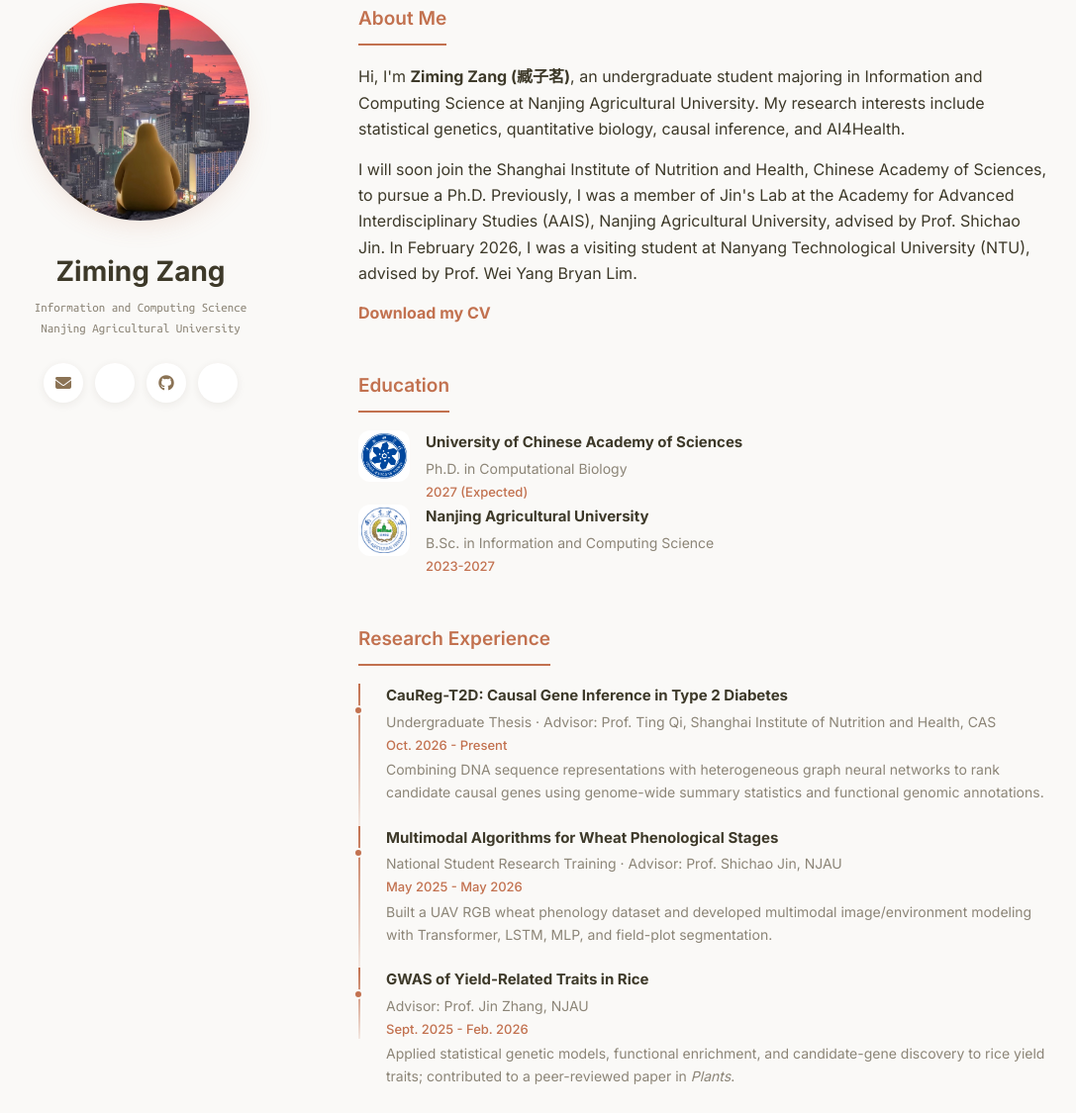
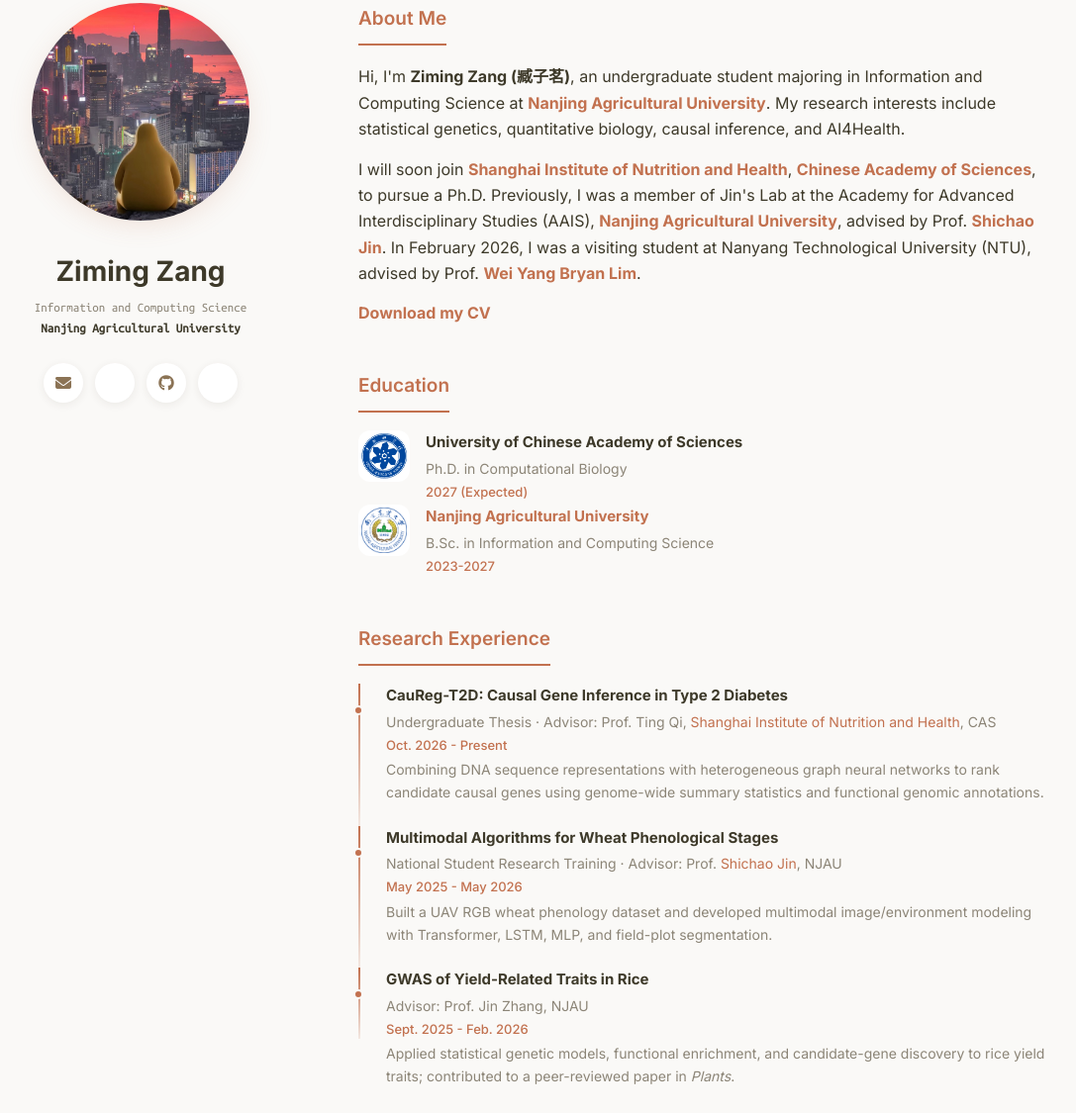
Before and after one commit to Evruc-zang/Evruc-zang.github.io, a plain HTML site: page index.html in a window 1280 px wide. Shown: the part 117-1242 px from the top of the page at 99% size, without its empty margins (98-1185 px from the left). Drawn offline with Linux system fonts and the light colour scheme; some icons are missing.

Commit message:
Link and emphasize profile references
Co-authored-by: Copilot <223556219+Copilot@users.noreply.github.com>

```diff
--- a/index.html
+++ b/index.html
@@ -41,7 +41,7 @@
         </div>
 
         <h1 class="site-name">Ziming Zang</h1>
-        <p class="site-email">Information and Computing Science<br>Nanjing Agricultural University</p>
+        <p class="site-email">Information and Computing Science<br><a href="https://www.njau.edu.cn/" target="_blank" rel="noopener"><strong>Nanjing Agricultural University</strong></a></p>
 
         <div class="social-icons">
           <a href="mailto:zangziming@stu.njau.edu.cn" title="Email" aria-label="Email"><i class="fa-solid fa-envelope"></i></a>
@@ -56,8 +56,8 @@
       <div class="section" id="about">
         <h2 class="section-title">About Me</h2>
         <div class="section-body">
-          <p>Hi, I'm <strong>Ziming Zang (臧子茗)</strong>, an undergraduate student majoring in Information and Computing Science at Nanjing Agricultural University. My research interests include statistical genetics, quantitative biology, causal inference, and AI4Health.</p>
-          <p>I will soon join the Shanghai Institute of Nutrition and Health, Chinese Academy of Sciences, to pursue a Ph.D. Previously, I was a member of Jin's Lab at the Academy for Advanced Interdisciplinary Studies (AAIS), Nanjing Agricultural University, advised by Prof. Shichao Jin. In February 2026, I was a visiting student at Nanyang Technological University (NTU), advised by Prof. Wei Yang Bryan Lim.</p>
+          <p>Hi, I'm <strong>Ziming Zang (臧子茗)</strong>, an undergraduate student majoring in Information and Computing Science at <strong><a href="https://www.njau.edu.cn/" target="_blank" rel="noopener">Nanjing Agricultural University</a></strong>. My research interests include statistical genetics, quantitative biology, causal inference, and AI4Health.</p>
+          <p>I will soon join <strong><a href="https://sinh.cas.cn/" target="_blank" rel="noopener">Shanghai Institute of Nutrition and Health</a></strong>, <strong><a href="https://www.cas.cn/" target="_blank" rel="noopener">Chinese Academy of Sciences</a></strong>, to pursue a Ph.D. Previously, I was a member of Jin's Lab at the Academy for Advanced Interdisciplinary Studies (AAIS), <strong><a href="https://www.njau.edu.cn/" target="_blank" rel="noopener">Nanjing Agricultural University</a></strong>, advised by Prof. <strong><a href="https://www.researchgate.net/profile/Shichao-Jin" target="_blank" rel="noopener">Shichao Jin</a></strong>. In February 2026, I was a visiting student at Nanyang Technological University (NTU), advised by Prof. <strong><a href="https://sites.google.com/view/wyb" target="_blank" rel="noopener">Wei Yang Bryan Lim</a></strong>.</p>
           <p><strong><a href="assets/cv/Ziming_Zang_Resume_EN.pdf" target="_blank" rel="noopener">Download my CV</a></strong></p>
         </div>
       </div>
@@ -79,7 +79,7 @@
             <div class="experience-item">
               <img src="assets/img/njau-seal.png" alt="Nanjing Agricultural University seal" class="institution-logo">
               <div class="experience-content">
-                <p class="exp-title"><strong>Nanjing Agricultural University</strong></p>
+                <p class="exp-title"><strong><a href="https://www.njau.edu.cn/" target="_blank" rel="noopener">Nanjing Agricultural University</a></strong></p>
                 <p class="exp-detail">B.Sc. in Information and Computing Science</p>
                 <p class="exp-period">2023-2027</p>
               </div>
@@ -94,7 +94,7 @@
           <div class="card timeline-item">
             <div class="experience-content">
               <p class="exp-title"><strong>CauReg-T2D: Causal Gene Inference in Type 2 Diabetes</strong></p>
-              <p class="exp-detail">Undergraduate Thesis · Advisor: Prof. Ting Qi, Shanghai Institute of Nutrition and Health, CAS</p>
+              <p class="exp-detail">Undergraduate Thesis · Advisor: Prof. Ting Qi, <a href="https://sinh.cas.cn/" target="_blank" rel="noopener">Shanghai Institute of Nutrition and Health</a>, CAS</p>
               <p class="exp-period">Oct. 2026 - Present</p>
               <p class="exp-detail">Combining DNA sequence representations with heterogeneous graph neural networks to rank candidate causal genes using genome-wide summary statistics and functional genomic annotations.</p>
             </div>
@@ -103,7 +103,7 @@
           <div class="card timeline-item">
             <div class="experience-content">
               <p class="exp-title"><strong>Multimodal Algorithms for Wheat Phenological Stages</strong></p>
-              <p class="exp-detail">National Student Research Training · Advisor: Prof. Shichao Jin, NJAU</p>
+              <p class="exp-detail">National Student Research Training · Advisor: Prof. <a href="https://www.researchgate.net/profile/Shichao-Jin" target="_blank" rel="noopener">Shichao Jin</a>, NJAU</p>
               <p class="exp-period">May 2025 - May 2026</p>
               <p class="exp-detail">Built a UAV RGB wheat phenology dataset and developed multimodal image/environment modeling with Transformer, LSTM, MLP, and field-plot segmentation.</p>
             </div>
@@ -184,11 +184,11 @@
           <div class="awards-grid">
             <div class="award-item">
               <span class="award-icon">🏅</span>
-              <div class="award-text"><strong>Second-Class Three Good Student Scholarship</strong>, Nanjing Agricultural University (2024, 2025, 2026)</div>
+              <div class="award-text"><strong>Second-Class Three Good Student Scholarship</strong>, <a href="https://www.njau.edu.cn/" target="_blank" rel="noopener">Nanjing Agricultural University</a> (2024, 2025, 2026)</div>
             </div>
             <div class="award-item">
               <span class="award-icon">🏅</span>
-              <div class="award-text"><strong>Individual-Item Scholarship</strong>, Nanjing Agricultural University (2025, 2026)</div>
+              <div class="award-text"><strong>Individual-Item Scholarship</strong>, <a href="https://www.njau.edu.cn/" target="_blank" rel="noopener">Nanjing Agricultural University</a> (2025, 2026)</div>
             </div>
             <div class="award-item">
               <span class="award-icon">🥉</span>
```
